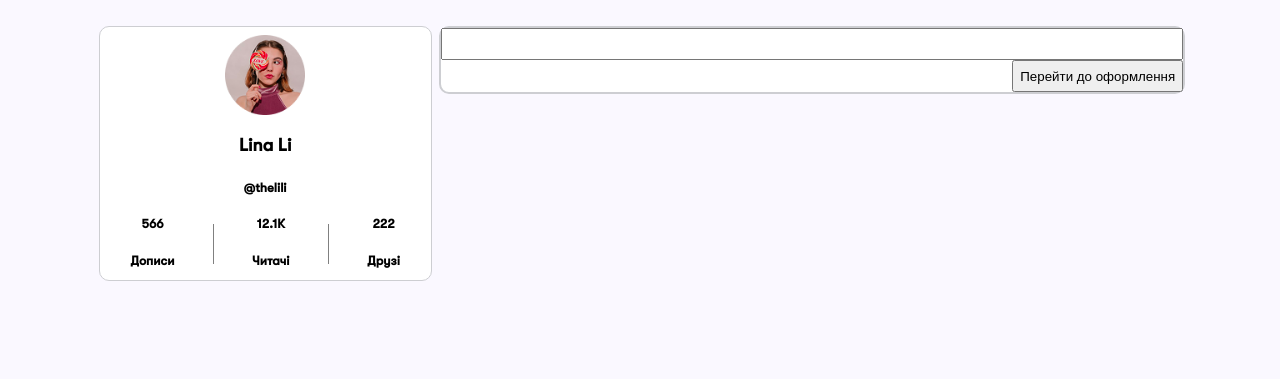
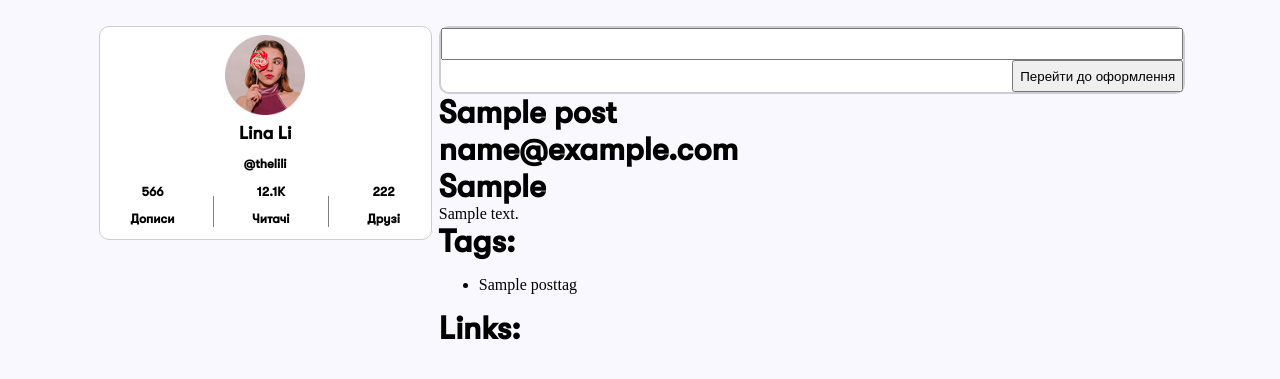
Before and after one commit to ArtemDema/Social-messanger, a Django app: page /post/ in a window 1280 px wide. Shown: the part 48-427 px from the top of the page. Run offline with Django 5.2, Linux system fonts and the light colour scheme; a user stored in the database is signed in; tables that the repository leaves empty hold one stand-in row (values such as "Sample post").

Commit message:
Adding and previewing images has been implemented. The ability to add tags has been implemented.

```diff
--- a/socialmessanger/home_app/static/home_app/css/post.css
+++ b/socialmessanger/home_app/static/home_app/css/post.css
@@ -113,6 +113,7 @@ textarea{
     display: flex;
     flex-direction: row;
     gap: clamp(0px, 0.5vw, 10px);
+    flex-wrap: wrap;
 }
 
 #id_tags input{
@@ -174,4 +175,5 @@ textarea{
     flex-direction: row;
     align-items: center;
     gap: clamp(0px, 0.2vw, 4px);
+    flex-wrap: wrap;
 }
--- a/socialmessanger/home_app/templates/home_app/particles/createPost.html
+++ b/socialmessanger/home_app/templates/home_app/particles/createPost.html
@@ -15,7 +15,7 @@
 
             <div class="post-error-container"></div>
 
-            <form method="post" action="{% url 'post_page' %}" class="post-modal-form">
+            <form method="post" action="{% url 'post_page' %}" class="post-modal-form" enctype="multipart/form-data">
                 <p>Назва публікації</p>
                 {{ post_form.title}}
                 <p>Тема публікації</p>
--- a/socialmessanger/post_app/forms.py
+++ b/socialmessanger/post_app/forms.py
@@ -3,7 +3,7 @@ from .models import *
 from PIL import Image
 from io import BytesIO
 from django.core.files.base import ContentFile
-
+from .models import PostTag
 
 class MultipleFileInput(forms.ClearableFileInput):
     allow_multiple_selected = True
@@ -141,6 +141,16 @@ class PostForm(forms.ModelForm):
                 height = int(height * 0.9)
                 image_obj = image_obj.resize((width, height), Image.Resampling.LANCZOS)
 
-            image.seek(0)
-            compressed_name = f"compressed_{image.name.rsplit('.', 1)[0]}.jpg"
-            return ContentFile(buffer.getvalue(), name=compressed_name)
+        image.seek(0)
+        compressed_name = f"compressed_{image.name.rsplit('.', 1)[0]}.jpg"
+        return ContentFile(buffer.getvalue(), name=compressed_name)
+
+
+class PostTagForm(forms.ModelForm):
+    class Meta:
+        model = PostTag
+        fields = ("name",)
+        widget = {"name": forms.TextInput(attrs={"placeholder": "#"})}
+
+        labels = {
+            "name": "Назва"}
--- a/socialmessanger/post_app/static/post_app/css/post.css
+++ b/socialmessanger/post_app/static/post_app/css/post.css
@@ -174,4 +211,42 @@ textarea{
     flex-direction: row;
     align-items: center;
     gap: clamp(0px, 0.2vw, 4px);
+    flex-wrap: wrap;
 }
+
+#id_images{
+    display: none;
+}
+
+.post-preview-container{
+    display: flex;
+    flex-direction: row;
+    gap: 1vw;
+    flex-wrap: wrap;
+}
+
+.preview-image{
+    width: 15vw;
+    height: 27.5vh;
+    border-radius: 16px;
+}
+
+h1{
+    margin: 0;
+    padding: 0;
+}
+
+p{
+    margin: 0;
+    padding: 0;
+}
+
+.tag-modal-form label{
+    font-family: 'GTWalsheimPro';
+}
+
+.tag-modal-form{
+    display: flex;
+    flex-direction: column;
+    justify-content: space-between;
+}
--- /dev/null
+++ b/socialmessanger/post_app/static/post_app/js/load_post.js
@@ -0,0 +1,24 @@
+const loadPostLine = document.querySelector("#load-post-line")
+const postList = document.querySelector("#post-list")
+let page = 1
+
+const observer = new IntersectionObserver(async (entries)=>{
+    if (entries[0].isIntersecting){
+        page ++
+        const responce = await fetch(`/post/?page=${page}`,{
+            headers: {"X-Requested-With": "XMLHttpRequest"}
+        })
+
+        const data = await responce.json()
+
+        if (data.answer){
+            loadPostLine.insertAdjacentHTML("beforebegin", data.html)
+        }else{
+            observer.disconnect()
+        }
+    }
+}, {
+    rootMargin: "200px"
+})
+
+observer.observe(loadPostLine)
--- a/socialmessanger/post_app/static/post_app/js/post.js
+++ b/socialmessanger/post_app/static/post_app/js/post.js
@@ -8,22 +8,56 @@ const createlinkBtn = document.querySelector('.post-create-link')
 const listLink = document.querySelector('.post-list-links')
 const delLinkBtn = document.querySelector('.post-delete-link')
 
-const modalWindow = document.querySelector('.post-modal-window')
+const postModalWindow = document.querySelector('.post-modal-window')
 
 
 const tagsContainer = document.querySelector('#id_tags')
 const textArea = document.querySelector('#id_content')
 
+const postImage = document.querySelector('#photo-img')
+const postImageButton = document.querySelector('#id_images')
+
+const previewContainer = document.querySelector('.post-preview-container')
+
+postImage.addEventListener('click', ()=> {
+    postImageButton.click()
+})
+
+postImageButton.addEventListener('change', function() {
+    previewContainer.innerHTML = ""
+
+    const files = this.files
+
+    for(const file of files){
+
+        if(!file.type.startsWith("image/")){
+            continue
+        }
+
+        const reader = new FileReader()
+
+        reader.onload = function(event){
+
+            const img = document.createElement('img')
+            img.src = event.target.result
+            img.classList.add('preview-image')
+
+            previewContainer.append(img)
+        }
+
+        reader.readAsDataURL(file)
+    }
+})
 
 
 postButton.addEventListener('click', () => {
-    modalWindow.style = ""
+    postModalWindow.style = ""
 })
 
 
 
 closeButton.addEventListener('click', () => {
-    modalWindow.style.display = 'none'
+    postModalWindow.style.display = 'none'
 })
 
 
@@ -80,7 +114,7 @@ modalForm.addEventListener("submit", async function(event){
     })
     const data = await responce.json()
     if (data.answer == true){
-        modalWindow.style.display = 'none'
+        postModalWindow.style.display = 'none'
     }
     else{
         modalError.innerHTML = ""
--- /dev/null
+++ b/socialmessanger/post_app/static/post_app/js/tag.js
@@ -0,0 +1,55 @@
+const postCreateTag = document.querySelector('.post-create-tag')
+const tagModalWindow = document.querySelector('.tag-modal-window')
+const postCreateForm = document.querySelector('.tag-modal-form')
+
+const pModalWindow = document.querySelector('.post-modal-window')
+
+const tagButtonExit = document.querySelector('.tag-modal-exit')
+
+
+function getCSRFToken(){
+    return document.querySelector('meta[name="csrf_token"]').getAttribute('content')
+}
+
+postCreateTag.addEventListener('click', ()=>{
+    pModalWindow.style.display = 'none'
+    tagModalWindow.style.display = ''
+})
+
+tagButtonExit.addEventListener('click', ()=>{
+    tagModalWindow.style.display = 'none'
+    pModalWindow.style.display = ''
+})
+
+
+postCreateForm.addEventListener("submit", async function(event){
+    event.preventDefault()
+
+    const formData = new FormData(event.target)
+
+    const responce = await fetch(postCreateForm.action, {
+        method: "POST",
+        body: formData,
+        headers: {
+            "X-CSRFToken": getCSRFToken(),
+            "X-Requested-With": "XMLHttpRequest"
+        }
+    })
+    const data = await responce.json()
+    if (data.answer == true){
+        pModalWindow.style.display = ''
+        tagModalWindow.style.display = 'none'
+    }
+    else{
+        confirmErrors.innerHTML = ""
+        for (const key in data.errors){
+            const errors = data.errors[key]
+            errors.forEach(error => {
+                const errorElement = document.createElement("p")
+                errorElement.classList.add("error")
+                errorElement.textContent = error.message
+                confirmErrors.append(errorElement)
+            })
+        }
+    }
+})
--- a/socialmessanger/post_app/templates/post_app/particles/createPost.html
+++ b/socialmessanger/post_app/templates/post_app/particles/createPost.html
@@ -15,15 +15,18 @@
 
             <div class="post-error-container"></div>
 
-            <form method="post" action="" class="post-modal-form">
+            <form method="post" action="" class="post-modal-form" enctype="multipart/form-data">
                 <p>Назва публікації</p>
-                {{ form.title}}
+                {{ form_post.title}}
                 <p>Тема публікації</p>
-                {{ form.topic}}
+                {{ form_post.topic}}
 
-                {{ form.tags}}
+                <div class="form-tags-div">
+                    {{ form_post.tags}}
+                    <img class="post-create-tag" src="{% static 'post_app/images/plus_link.png' %}" alt="">
+                </div>
 
-                {{ form.content}}
+                {{ form_post.content}}
 
                 <div class="post-list-links">
                     <input type="url" name="links" placeholder="Введіть посилання">
@@ -31,7 +34,13 @@
                     <img class="post-create-link" src="{% static 'post_app/images/plus_link.png' %}" alt="">
                 </div>
 
+                <div class="post-preview-container"></div>
+
                 <div class="confirm-post-button">
+                    {{ form_post.images }}
+
+                    <img id="photo-img" src="{% static 'post_app/images/add_photo.png' %}" alt="">
+
                     <button class="confirm" type="submit">
                         Публікація
                         <img src="{% static 'post_app/images/post_image.png' %}" alt="">
--- /dev/null
+++ b/socialmessanger/post_app/templates/post_app/particles/createTag.html
@@ -0,0 +1,31 @@
+{% load static %}
+
+<div class="tag-modal-window" style="display: none;">
+    <div class="tag-modal-info">
+
+            <div class="post-button-exit">
+                <button class="tag-modal-exit">
+                    <img src="{% static 'post_app/images/modal-exit.png' %}" alt="">
+                </button>
+            </div>
+
+        <h1>Додати хештег</h1>
+
+        <div class="post-modal-form-div">
+
+            <div class="post-error-container"></div>
+
+            <form method="post" action="{% url 'tag_page' %}" class="tag-modal-form">
+                {{ form_tag.as_p }}
+
+                <div class="confirm-post-button">
+                    <button class="confirm" type="submit">
+                        Зберегти
+                    </button>
+                </div>
+
+            </form>
+
+        </div>
+    </div>
+</div>
--- /dev/null
+++ b/socialmessanger/post_app/templates/post_app/particles/post_list.html
@@ -0,0 +1,23 @@
+{% for post in posts %}
+    <div class="post">
+        <h1>{{ post.title }}</h1>
+        <h1>{{ post.author.email }}</h1>
+        <h1>{{ post.topic }}</h1>
+        <p>{{ post.content }}</p>
+        {% for image in post.image.all %}
+            <img src="{{ image.compressed.url }}">
+        {% endfor %}
+        <h1>Tags:</h1>
+        <ul>
+            {% for tag in post.tags.all %}
+                <li>{{ tag.name }}</li>
+            {% endfor %}
+        </ul>
+        <h1>Links:</h1>
+        <ul>
+            {% for link in post.links.all %}
+                <li>{{ link.url }}</li>
+            {% endfor %}
+        </ul>
+    </div>
+{% endfor %}
--- a/socialmessanger/post_app/templates/post_app/post.html
+++ b/socialmessanger/post_app/templates/post_app/post.html
@@ -9,6 +9,7 @@
 {% block meta %}
     <meta name="csrf_token" content = '{{ csrf_token }}'>
 {% endblock %}
+
 {% block sidebar %}
     <div class="profile-block">
         <img src="{% static 'images/profile_image.png' %}" alt="" id="profile-image">
@@ -52,10 +53,19 @@
                 <button type="button" class="post-create-post">Перейти до оформлення</button>
         </div>
     </div>
+
+    <div id="post-list">
+
+        {% include "post_app/particles/post_list.html" %}
+
+        <div id="load-post-line" style="width: 100%; height: 1vh;"></div>
+    </div>
 {% endblock %}
 
 {% block modal %}
     {% include "post_app/particles/createPost.html" %}
+
+    {% include "post_app/particles/createTag.html" %}
 
     <!-- {% if not user.first_name %}
         {% include "post_app/particles/username.html" %}
@@ -64,6 +74,8 @@
 
 {% block scripts %}
     <script src="{% static 'post_app/js/post.js' %}"></script>
+    <script src="{% static 'post_app/js/load_post.js' %}"></script>
+    <script src="{% static 'post_app/js/tag.js' %}"></script>
     <script>
         const MINUS_ICON = "{% static 'post_app/images/minus_link.png' %}"
     </script>
--- a/socialmessanger/post_app/urls.py
+++ b/socialmessanger/post_app/urls.py
@@ -2,5 +2,6 @@ from django.urls import path
 from .views import *
 
 urlpatterns = [
-    path('', HomeView.as_view(), name= 'post_page')
+    path('', HomeView.as_view(), name= 'post_page'),
+    path('tag', TagView.as_view(), name= 'tag_page')
 ]
--- a/socialmessanger/post_app/views.py
+++ b/socialmessanger/post_app/views.py
@@ -1,21 +1,50 @@
-from django.views.generic import TemplateView, FormView
+from django.views.generic import ListView, View
 from django.contrib.auth.mixins import LoginRequiredMixin
 from .forms import PostForm
 from django.http import JsonResponse
+from .models import Post
+from django.core.paginator import Paginator
+from django.template.loader import render_to_string
+from .forms import PostTagForm
 
 
-class HomeView(LoginRequiredMixin, FormView):
+class HomeView(LoginRequiredMixin, ListView):
     template_name = "post_app/post.html"
-    form_class = PostForm
+    model = Post
+    context_object_name = "posts"
+    paginate_by = 3
+
+    def get_context_data(self, **kwargs):
+        context = super().get_context_data(**kwargs)
+        context["form_post"] = PostForm()
+        context["form_tag"] = PostTagForm()
+        return context
 
     def get_form_kwargs(self):
         kwargs = super().get_form_kwargs()
 
         if self.request.method == "POST":
             kwargs["links"] = self.request.POST.getlist("links")
-            kwargs["images"] = self.request.POST.getlist("images")
+            kwargs["images"] = self.request.FILES.getlist("images")
 
         return kwargs
+
+    def get(self, request, *args, **kwargs):
+        if request.headers.get("X-Requested-With") == "XMLHttpRequest":
+            page_number = request.GET.get("page")
+            posts = self.get_queryset()
+            paginator = Paginator(posts, self.paginate_by)
+            post_list = paginator.get_page(page_number)
+            if int(page_number) > paginator.num_pages:
+                return JsonResponse({
+                    "answer": False
+                })
+            return JsonResponse({
+                    "answer": True,
+                    "html": render_to_string(template_name = "post_app/particles/post_list.html", context = {"posts": post_list})
+                })
+        return super().get(request, *args ,**kwargs)
+
 
     def form_valid(self, form):
         if self.request.user.is_authenticated:
@@ -34,17 +63,17 @@ class HomeView(LoginRequiredMixin, FormView):
             "errors": form.errors.get_json_data()
         })
 
-    # def post(self, request, *args, **kwargs):
-    #     form = PostForm(request.POST)
+class TagView(View):
+    def post(self, request, *args, **kwargs):
+        form = PostTagForm(request.POST)
 
-    #     if form.is_valid():
-    #         form.save(request.user)
+        if form.is_valid():
+            form.save()
+            return JsonResponse(data={
+                "answer": True
+            })
 
-    #         return JsonResponse(data={
-    #             "answer": True
-    #         })
-
-    #     return JsonResponse({
-    #         "answer": False,
-    #         "errors": form.errors.get_json_data()
-    #     })
+        return JsonResponse(data={
+            "answer": False,
+            "errors": form.errors.get_json_data()
+        })
--- a/socialmessanger/templates/base.html
+++ b/socialmessanger/templates/base.html
@@ -20,7 +20,9 @@
 
 <body>
     <header>
-        <img src="{% static 'images/logo.png' %}" alt="" id = 'logo'>
+            <a href="{% url 'home_page' %}">
+                <img src="{% static 'images/logo.png' %}" alt="" id = 'logo'>
+            </a>
 
         <nav>
             <a href="{% url 'home_page' %}" class="redirect-link home-link">
```
Also changed, not shown: other parts of socialmessanger/post_app/static/post_app/css/post.css (+37 -0 lines), socialmessanger/post_app/models.py (+8 -2 lines), socialmessanger/user_app/static/user_app/js/entrance.js (+22 -0 lines), socialmessanger/post_app/static/post_app/images/add_photo.png (added). Lines whose indentation alone changed are shown as unchanged.
